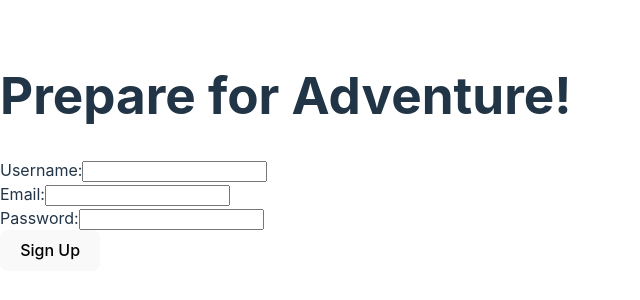
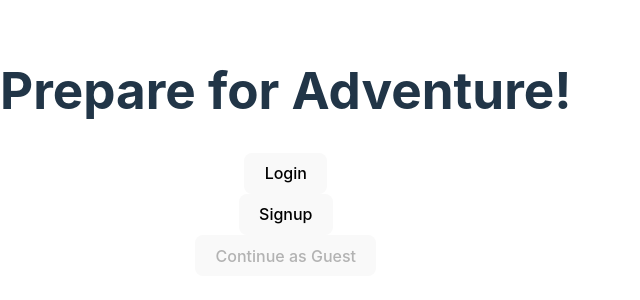
Before and after one commit to jmcconna/Daily-Dungeon, a React (Vite) app in the folder client/: page / in a window 1280 px wide. Shown: the part 248-548 px from the top of the page, without its empty margins (0-640 px from the left). Built offline with nearby package versions, Linux system fonts and the light colour scheme.

Commit message:
added working home page

```diff
--- a/client/package.json
+++ b/client/package.json
@@ -16,7 +16,8 @@
     "jwt-autorefresh": "^0.2.4",
     "react": "^18.2.0",
     "react-dom": "^18.2.0",
-    "react-router-dom": "^6.14.2"
+    "react-router-dom": "^6.14.2",
+    "styled-components": "^6.0.5"
   },
   "devDependencies": {
     "@types/react": "^18.2.15",
--- a/client/src/pages/Home.jsx
+++ b/client/src/pages/Home.jsx
@@ -1,11 +1,52 @@
+import { useState } from 'react';
+import styled from 'styled-components';
 import SignUpForm from './SignupForm';
+import Login from './Login';
 
-function Home() {
+const Container = styled.div`
+  display: flex;
+  flex-direction: column;
+  align-items: center;
+  justify-content: center;
+  height: 100vh;
+`;
+
+const Home = () => {
+  const [isLoginMode, setIsLoginMode] = useState(false);
+  const [isSignupMode, setIsSignupMode] = useState(false);
+
+  const handleLoginClick = () => {
+    setIsLoginMode(true);
+    setIsSignupMode(false);
+  };
+
+  const handleSignupClick = () => {
+    setIsSignupMode(true);
+    setIsLoginMode(false);
+  };
+
+  const handleCloseForms = () => {
+    setIsLoginMode(false);
+    setIsSignupMode(false);
+  };
+
   return (
-    <div>
+    <Container>
       <h1>Prepare for Adventure!</h1>
-      <SignUpForm />
-    </div>
+      {!isLoginMode && !isSignupMode && (
+        <>
+          <button onClick={handleLoginClick}>Login</button>
+          <button onClick={handleSignupClick}>Signup</button>
+          <button disabled={true}>Continue as Guest</button>
+        </>
+      )}
+      {isLoginMode && (
+        <Login onSignupClick={handleSignupClick} onClose={handleCloseForms} />
+      )}
+      {isSignupMode && (
+        <SignUpForm onLoginClick={handleLoginClick} onClose={handleCloseForms} />
+      )}
+    </Container>
   );
 }
 
--- a/client/src/pages/Login.jsx
+++ b/client/src/pages/Login.jsx
@@ -0,0 +1,52 @@
+import PropTypes from 'prop-types';
+import { useState } from 'react';
+import { useMutation } from '@apollo/client';
+import { LOGIN_MUTATION } from '../utils/mutations';
+
+const Login = ({ onClose }) => {
+  const [email, setEmail] = useState('');
+  const [password, setPassword] = useState('');
+  const [loginUser, { loading, error }] = useMutation(LOGIN_MUTATION);
+
+  const handleLogin = async (e) => {
+    e.preventDefault();
+
+    try {
+      const { data } = await loginUser({ variables: { email, password } });
+      console.log('Logged in user:', data.loginUser);
+    } catch (error) {
+      console.error('Error logging in:', error.message);
+    }
+  };
+
+  const handleBackClick = () => {
+    onClose();
+  };
+
+  return (
+    <div>
+      <h2>Login</h2>
+      <form onSubmit={handleLogin}>
+        <div>
+          <label htmlFor="email">Email:</label>
+          <input type="email" id="email" value={email} onChange={(e) => setEmail(e.target.value)} />
+        </div>
+        <div>
+          <label htmlFor="password">Password:</label>
+          <input type="password" id="password" value={password} onChange={(e) => setPassword(e.target.value)} />
+        </div>
+        <button type="submit" disabled={loading}>
+          Login
+        </button>
+        {error && <p>{error.message}</p>}
+      </form>
+      <a href="/" onClick={handleBackClick}>Back</a>
+    </div>
+  );
+};
+
+Login.propTypes = {
+  onClose: PropTypes.func.isRequired,
+};
+
+export default Login;
--- a/client/src/pages/SignupForm.jsx
+++ b/client/src/pages/SignupForm.jsx
@@ -1,8 +1,9 @@
+import PropTypes from 'prop-types';
 import { useState } from 'react';
 import { useMutation } from '@apollo/client';
 import { CREATE_USER_MUTATION } from '../utils/mutations';
 
-function SignUpForm() {
+const SignUpForm = ({ onClose }) => {
   const [username, setUsername] = useState('');
   const [email, setEmail] = useState('');
   const [password, setPassword] = useState('');
@@ -20,7 +21,13 @@ function SignUpForm() {
     }
   };
 
+  const handleBackClick = () => {
+    onClose();
+  };
+
   return (
+    <div>
+      <h2>Sign Up</h2>
       <form onSubmit={handleSignUp}>
         <div>
           <label htmlFor="username">Username:</label>
@@ -39,7 +46,13 @@ function SignUpForm() {
         </button>
         {error && <p>{error.message}</p>}
       </form>
+      <a href="/" onClick={handleBackClick}>Back</a>
+    </div>
   );
-}
+};
+
+SignUpForm.propTypes = {
+  onClose: PropTypes.func.isRequired,
+};
 
 export default SignUpForm;
--- a/client/src/utils/queries.js
+++ b/client/src/utils/queries.js
@@ -1,6 +1,7 @@
 import { gql } from '@apollo/client';
 
 // ----- USER QUERIES ----- //
+
 // Get User by ID //
 export const GET_USER_QUERY = gql`
   query GetUser($_id: ID!) {
@@ -25,6 +26,7 @@ export const GET_ALL_USERS_QUERY = gql`
 `;
 
 // ----- ENVIRONMENT QUERIES ----- //
+
 // Get All Environments //
 export const GET_ENVIRONMENTS_QUERY = gql`
   query GetEnvironments {
@@ -72,6 +74,7 @@ export const GET_ENVIRONMENT_QUERY = gql`
 `;
 
 // ----- ITEM QUERIES ----- //
+
 // Get All Items //
 export const GET_ITEMS_QUERY = gql`
   query GetItems {
@@ -99,6 +102,7 @@ export const GET_ITEM_QUERY = gql`
 `;
 
 // ----- MONSTER QUERIES ----- //
+
 // Get All Monsters //
 export const GET_MONSTERS_QUERY = gql`
   query GetMonsters {
@@ -138,6 +142,7 @@ export const GET_MONSTER_QUERY = gql`
 `;
 
 // ----- CHARACTER QUERIES ----- //
+
 // Get Character By ID //
 export const GET_CHARACTER_QUERY = gql`
   query GetCharacter($_id: ID!) {
```
Also changed, not shown: 1 other file (tests, documents, lock files or other folders). Lines whose indentation alone changed are shown as unchanged.
